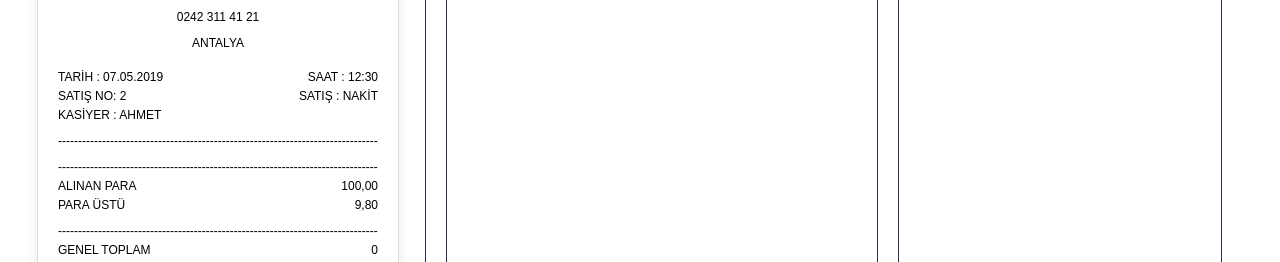
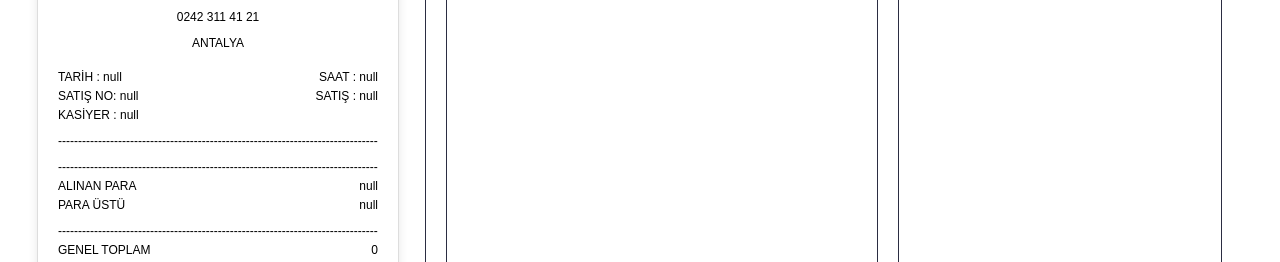
Before and after one commit to yusufinann/32bit-CashRegisterApp, a React (Create React App) app: page /price in a window 1280 px wide. Shown: the part 174-436 px from the top of the page. Built offline with nearby package versions, Linux system fonts and the light colour scheme; data requests are answered from the project's data file.

Commit message:
edit and design the receipt to progress

```diff
--- a/src/OrderSummary/Receipt.js
+++ b/src/OrderSummary/Receipt.js
@@ -13,9 +13,9 @@ const ReceiptContainer = styled("div")({
   boxShadow: "0 0 10px rgba(0, 0, 0, 0.1)",
 });
 
-function Receipt({ productList, subTotal, tax, totalAmount }) {
+const Receipt = React.forwardRef(({ productList, subTotal, tax, totalAmount }, ref) => {
   return (
-    <ReceiptContainer>
+    <ReceiptContainer ref={ref}>
       <div className="receipt-header">
         <h2>ÖRNEK İŞLETME</h2>
         <p>DEMİRCİKARA MAH. 1431 SOK. NO:12</p>
@@ -23,15 +23,15 @@ function Receipt({ productList, subTotal, tax, totalAmount }) {
         <p>ANTALYA</p>
       </div>
       <div className="receipt-line date">
-        <span>TARİH : 07.05.2019</span>
-        <span className="time">SAAT : 12:30</span>
+        <span>TARİH : null</span>
+        <span className="time">SAAT : null</span>
       </div>
       <div className="receipt-line">
-        <span>SATIŞ NO: 2</span>
-        <span className="time">SATIŞ : NAKİT</span>
+        <span>SATIŞ NO: null</span>
+        <span className="time">SATIŞ : null</span>
       </div>
       <div className="receipt-line">
-        <span>KASİYER : AHMET</span>
+        <span>KASİYER : null</span>
       </div>
       <p className="receipt-line">
         <div className="divider">--------------------------------------------------------------------------------</div>
@@ -42,11 +42,11 @@ function Receipt({ productList, subTotal, tax, totalAmount }) {
       </p>
       <div className="receipt-line">
         <span>ALINAN PARA</span>
-        <span>100,00</span>
+        <span>null</span>
       </div>
       <div className="receipt-line">
         <span>PARA ÜSTÜ</span>
-        <span>9,80</span>
+        <span>null</span>
       </div>
       <p className="receipt-line">
         <div className="divider">--------------------------------------------------------------------------------</div>
@@ -58,6 +58,6 @@ function Receipt({ productList, subTotal, tax, totalAmount }) {
       <p className="receipt-line bottom">KDV FİŞİ DEĞİLDİR</p>
     </ReceiptContainer>
   );
-}
+});
 
 export default Receipt;
```
